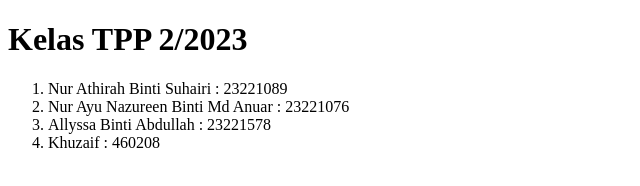
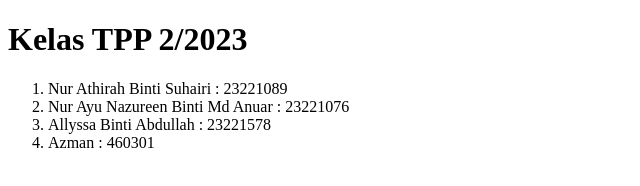
Before and after one commit to aliaatrhaziz/data-pelajar, a plain HTML site: page staff.html in a window 1280 px wide. Shown: the full height of the page, 0-640 px from the left. Drawn offline with Linux system fonts and the light colour scheme.

Commit message:
Edit nama di staff.html

```diff
--- a/staff.html
+++ b/staff.html
@@ -17,7 +17,7 @@
         <li>Nur Athirah Binti Suhairi       : 23221089</li>
         <li>Nur Ayu Nazureen Binti Md Anuar : 23221076</li>
         <li>Allyssa Binti Abdullah          : 23221578</li>
-        <li>Khuzaif                         : 460208</li>
+        <li>Azman                           : 460301</li>
     </ol>
 </body>
 
```
